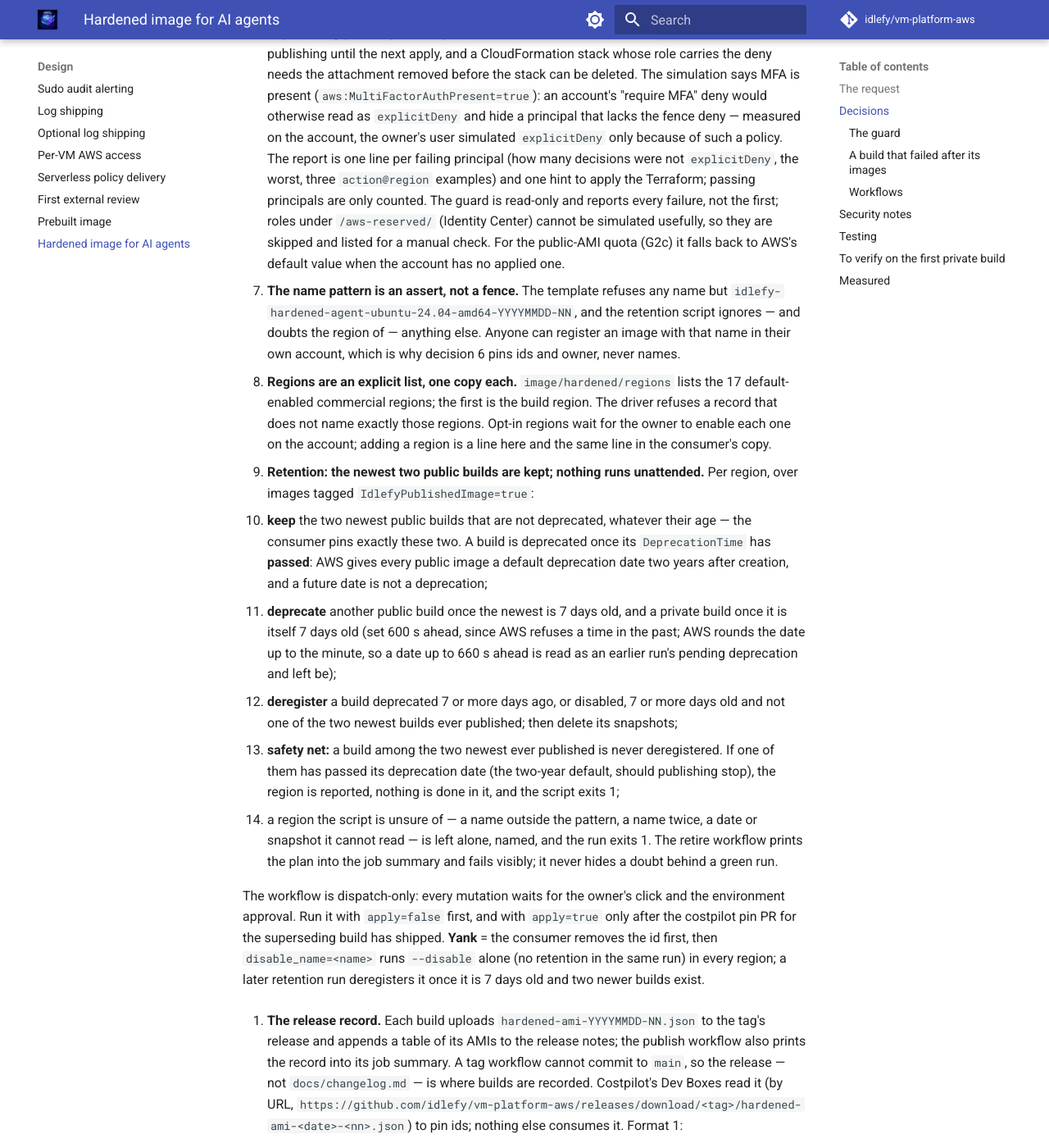
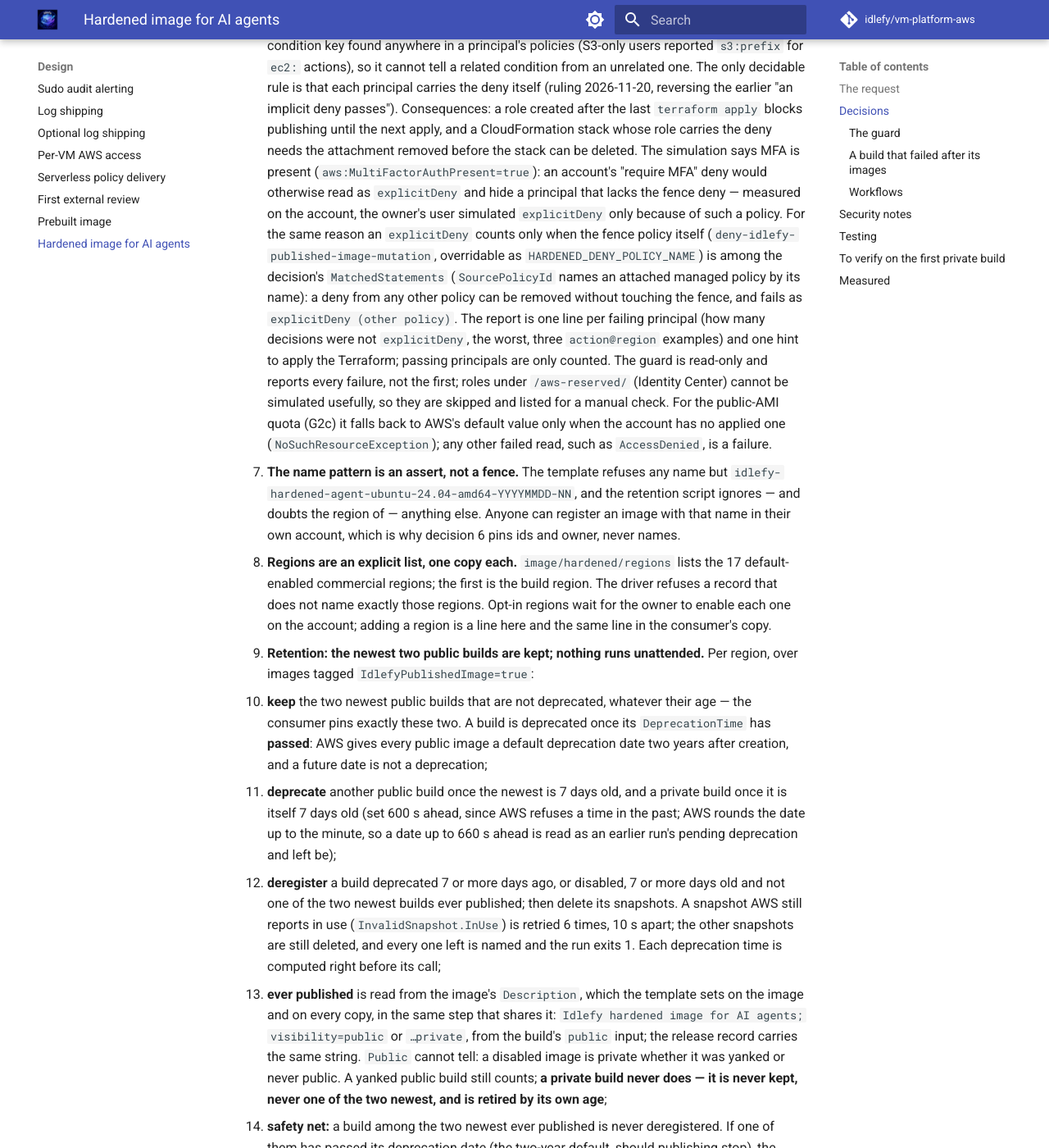
Before and after one commit to idlefy/vm-platform-aws, an MkDocs documentation site: the page built from docs/design/hardened-image.md, in a window 1280 px wide and 1400 px high, scrolled down 2580 px. Shown: the whole window at 82% size. Built offline with MkDocs 1.6.1 and Material for MkDocs 9.7.7, drawn with Linux system fonts in a browser that asks for light colours; comment, search, counter and statistics services are not loaded; some of the changed text lies outside the part shown.

Commit message:
docs(image): PR review — one normative publisher id, real workflow checks, root-user break-glass, retention and guard rules

```diff
--- a/docs/design/hardened-image.md
+++ b/docs/design/hardened-image.md
@@ -26,9 +26,14 @@ customer's account, with no fleet behind it. The tenant-built image
 ([Prebuilt image](ami-image.md)) does not fit: it caches a fleet converge, its
 VMs keep fetching signed policy, and it is private to one tenant's account.
 
-So Idlefy publishes one image itself, from its own account `995603458290`,
+So Idlefy publishes one image itself, from its own publisher account,
 public in every default region:
 `idlefy-hardened-agent-ubuntu-24.04-amd64-YYYYMMDD-NN`.
+
+**The publisher account is `995603458290`.** This id is public by design: it
+is the owner id of the published images, which every consumer filters on.
+This is the one place the docs name it; elsewhere they say "the publisher
+account" (the scripts pin it as `ACCOUNT_ID`).
 
 **Law A1.** Nothing baked into this image takes instructions from Idlefy
 after launch. No policy fetch, no credential broker, no SSM agent, no CINC, no
@@ -107,15 +112,22 @@ reaches it only through what the customer's own account does to the instance
    present (`aws:MultiFactorAuthPresent=true`): an account's "require MFA"
    deny would otherwise read as `explicitDeny` and hide a principal that
    lacks the fence deny — measured on the account, the owner's user simulated
-   `explicitDeny` only because of such a policy. The report is one line per
+   `explicitDeny` only because of such a policy. For the same reason an
+   `explicitDeny` counts only when the fence policy itself
+   (`deny-idlefy-published-image-mutation`, overridable as
+   `HARDENED_DENY_POLICY_NAME`) is among the decision's `MatchedStatements`
+   (`SourcePolicyId` names an attached managed policy by its name): a deny
+   from any other policy can be removed without touching the fence, and
+   fails as `explicitDeny (other policy)`. The report is one line per
    failing principal (how many decisions were not `explicitDeny`, the worst,
    three `action@region` examples) and one hint to apply the Terraform;
    passing principals are only counted. The
    guard is read-only and reports every failure, not the first; roles under
    `/aws-reserved/` (Identity Center) cannot be simulated usefully, so they
    are skipped and listed for a manual check. For the public-AMI quota (G2c)
-   it falls back to AWS's default value when the account has no applied
-   one.
+   it falls back to AWS's default value only when the account has no applied
+   one (`NoSuchResourceException`); any other failed read, such as
+   `AccessDenied`, is a failure.
 
 7. **The name pattern is an assert, not a fence.** The template refuses any
    name but `idlefy-hardened-agent-ubuntu-24.04-amd64-YYYYMMDD-NN`, and the
@@ -144,13 +156,31 @@ reaches it only through what the customer's own account does to the instance
      and left be);
    - **deregister** a build deprecated 7 or more days ago, or disabled, 7 or
      more days old and not one of the two newest builds ever published; then
-     delete its snapshots;
+     delete its snapshots. A snapshot AWS still reports in use
+     (`InvalidSnapshot.InUse`) is retried 6 times, 10 s apart; the other
+     snapshots are still deleted, and every one left is named and the run
+     exits 1. Each deprecation time is computed right before its call;
+   - **ever published** is read from the image's `Description`, which the
+     template sets on the image and on every copy, in the same step that
+     shares it: `Idlefy hardened image for AI agents; visibility=public` or
+     `…private`, from the build's `public` input; the release record carries
+     the same string. `Public` cannot tell: a disabled image is private
+     whether it was yanked or never public. A yanked public build still
+     counts; **a private build never does — it is never kept, never one of
+     the two newest, and is retired by its own age**;
    - **safety net:** a build among the two newest ever published is never
      deregistered. If one of them has passed its deprecation date (the
      two-year default, should publishing stop), the region is reported,
      nothing is done in it, and the script exits 1;
+   - only images in state `available` or `disabled` are acted on; another
+     state (`pending`, `failed`, `deregistered` — a deregistered image stays
+     listed for a while) is ignored, unless the image is newer than a build
+     retention would keep;
    - a region the script is unsure of — a name outside the pattern, a name
-     twice, a date or snapshot it cannot read — is left alone, named, and the
+     twice, a date, snapshot, block-device mapping, state or `Description` it
+     cannot read, a public image whose `Description` says private, a
+     not-disabled private image whose `Description` says public, or an image
+     in another state among the two newest — is left alone, named, and the
      run exits 1. The retire workflow prints the plan into the job summary and
      fails visibly; it never hides a doubt behind a green run.
 
@@ -179,11 +209,12 @@ reaches it only through what the customer's own account does to the instance
       "architecture": "x86_64",
       "base_tag": "base-X.Y.Z",
       "built_at": "YYYY-MM-DDTHH:MM:SSZ",
+      "description": "Idlefy hardened image for AI agents; visibility=public",
       "format": 1,
       "image": "ubuntu-24.04-hardened",
       "login_user": "ubuntu",
       "name": "idlefy-hardened-agent-ubuntu-24.04-amd64-YYYYMMDD-NN",
-      "owner_id": "995603458290",
+      "owner_id": "<publisher account id>",
       "platform_sha": "<40 hex>",
       "platform_tag": "vX.Y.Z",
       "public": true,
@@ -275,11 +306,11 @@ not the first, and a denied or unreadable read is a failure, never a pass.
 
 | Check | Refuses when |
 |---|---|
-| G1 | the caller is not in account `995603458290` (nothing else is called) |
+| G1 | the caller is not in the publisher account (nothing else is called) |
 | G2 | in a region of `image/hardened/regions`: EBS encryption by default is on (the copy would be encrypted and could not be public); the region is not enabled; for a **public** build only, image block public access is not `unblocked` |
 | G2b | SSM Default Host Management Configuration is set in a region (it would hand the build instance a role) |
-| G2c | a region has no room under the public-AMI quota `L-0E3CBAB9` for one more public image (deprecated public images count; the AWS default applies when no value was applied) |
-| G3 | an IAM user or role other than the publish role and service-linked roles gets any simulated decision other than `explicitDeny` — top level or per resource, any fenced action on an image or snapshot tagged `IdlefyPublishedImage=true`, any listed region — or its simulation fails or answers short. `implicitDeny` fails like `allowed`. Policy simulation with the fence tag and `aws:MultiFactorAuthPresent=true`, one resource ARN per region (at most 10 per call). One line per failing principal plus the Terraform hint; passing ones are counted. `/aws-reserved/` roles are skipped and listed for a manual check |
+| G2c | a region has no room under the public-AMI quota `L-0E3CBAB9` for one more public image (deprecated public images count; the AWS default applies only when no value was applied — any other failed read fails) |
+| G3 | an IAM user or role other than the publish role and service-linked roles gets any simulated decision other than `explicitDeny` — top level or per resource, any fenced action on an image or snapshot tagged `IdlefyPublishedImage=true`, any listed region — or its simulation fails or answers short. `implicitDeny` fails like `allowed`; an `explicitDeny` whose `MatchedStatements` do not include the fence policy fails as `explicitDeny (other policy)`. Policy simulation with the fence tag and `aws:MultiFactorAuthPresent=true`, one resource ARN per region (at most 10 per call). One line per failing principal plus the Terraform hint; passing ones are counted. `/aws-reserved/` roles are skipped and listed for a manual check |
 | G4 | a region holds a self-owned unencrypted snapshot, or a self-owned image with an unencrypted snapshot, not tagged `IdlefyPublishedImage=true` — each named with its region |
 
 G4 exists because the publisher role can copy images inside the account, and
@@ -345,21 +376,29 @@ UTC):
   of the chosen name into the job summary (without a name file it says the
   build chose no name, or its record was uploaded), and the `record` step
   prints any record written.
-- `permissions: contents: write, id-token: write`, nothing broader;
+- `permissions: {}` at workflow level; `resolve` gets `contents: read`, and
+  only the `publish` job gets `contents: write, id-token: write`. The retire
+  workflow is the same: nothing at workflow level, its job `contents: read,
+  id-token: write`;
   `concurrency: hardened-publish` without cancel. A third queued run replaces
   a pending one, as GitHub concurrency does. The retire workflow has its own
   group, `hardened-retire`, so a publish waiting for approval never blocks a
   yank and a queued publish never replaces a pending retire. A retention that
-  runs during a build is harmless: the new image is registered only at the
-  end, and retention keys on registered public builds.
+  runs during a build changes nothing in a region where the new image is
+  still `pending`, or registered but not yet shared: it is newer than the
+  kept builds, so the region is left alone and the run exits 1.
 - The first scheduled run after this workflow reaches `main` builds the
   newest existing `v*` tag, whichever that is.
 - `public` is a boolean input, default `true`; the schedule always builds
   public. The expression is
   `github.event_name == 'schedule' && 'true' || inputs.public` — never
   `inputs.public || 'true'`, which turns a `false` into `'true'`.
-- The driver's test hooks `HARDENED_SKIP_TAG_CHECK` and `HARDENED_TODAY` are
-  never set by a workflow. The driver refuses `HARDENED_TODAY` unless
+- The driver refuses a checkout that is not exactly the tag: `HEAD` must be
+  `PLATFORM_SHA`, no tracked file may be modified or staged, and no untracked
+  file may sit under `image/`, `scripts/` or `cinc/` (ignored ones included);
+  `dist/` is the build's own output.
+- The driver's test hooks `HARDENED_SKIP_TAG_CHECK` (which also skips the
+  clean-tree check) and `HARDENED_TODAY` are never set by a workflow. The driver refuses `HARDENED_TODAY` unless
   `HARDENED_SKIP_TAG_CHECK=1` is set too: a forward-dated name would stay the
   "newest" build for retention forever.
 - A scheduled run also waits for the environment approval; an unapproved one
@@ -448,8 +487,9 @@ trailing comment. No input or ref name is interpolated into a `run:` script.
 - The solo section of `test/test-image-scrub.sh` — the solo lists against
   their fixture, the CINC purge, and the invariants of decision 12 refusing on
   a fake root.
-- The workflows have no local test; `actionlint` (run by CodeRabbit) checks
-  them, and the first private build is their test.
+- The workflows have no local test, and no automated check validates the
+  workflow files today: they were checked by a YAML parse and by reading.
+  The first private build is their test.
 
 ## To verify on the first private build
 
```
Also changed, not shown: docs/changelog.md (+16 -9 lines), docs/runbook.md (+9 -5 lines).
